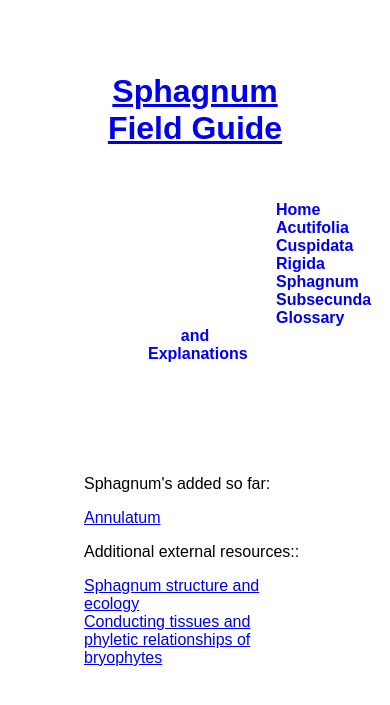
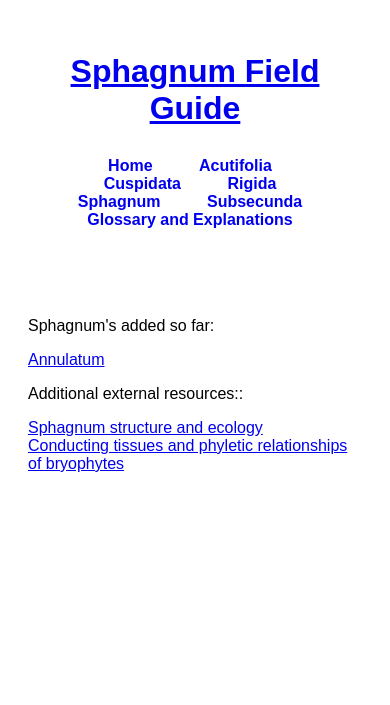
Before and after one commit to DanielESolbakk/Sphagnum-Field-Guide, a Jekyll site: the page built from index.md, in a window 390 px wide. Shown: the top 705 px of the page. Built offline with Jekyll 4.4.1, drawn with Linux system fonts in a browser that asks for light colours; our own code applies the rules of GitHub Pages for plain Markdown files.

Commit message:
chore: less visual padding on mobile

```diff
--- a/assets/style.css
+++ b/assets/style.css
@@ -23,3 +23,13 @@
     width: 100%;
     height: auto;
 }
+@media (max-width: 600px) {
+    body {
+        padding: 12px 8px; /* Less padding on mobile */
+    }
+    nav ul,
+    nav li,
+    nav a {
+        padding: 8px; /* Optional: reduce nav padding too */
+    }
+}
```
